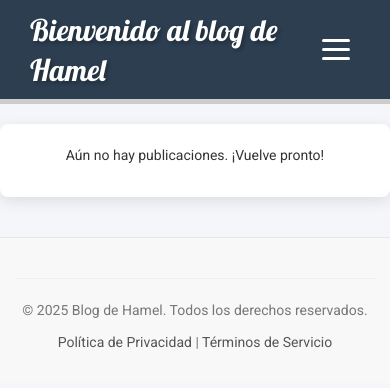
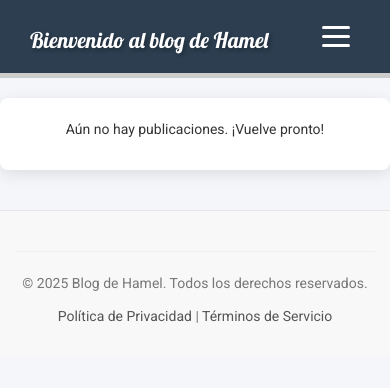
Before and after one commit to DermisZabala/mi-primer-blog, a Django app: page / in a window 390 px wide. Shown: the top 388 px of the page. Run offline with Django 5.2, Linux system fonts and the light colour scheme; data that the repository does not hold is empty; some libraries are stand-ins or nearby versions.

Commit message:
ajustando el tamaño al de base.hmtl h1 para moviles

```diff
--- a/blog/static/css/blog.css
+++ b/blog/static/css/blog.css
@@ -363,11 +363,11 @@ a {
     }
 
     .cabeza-pagina h1 a {
-        font-size: .83em;
+        font-size: .6em;
     }
 
     .logo-area h1 a:active{
-        font-size: .84em;
+        font-size: .62em;
         color: #5ca1f0;
     }
 }
```
